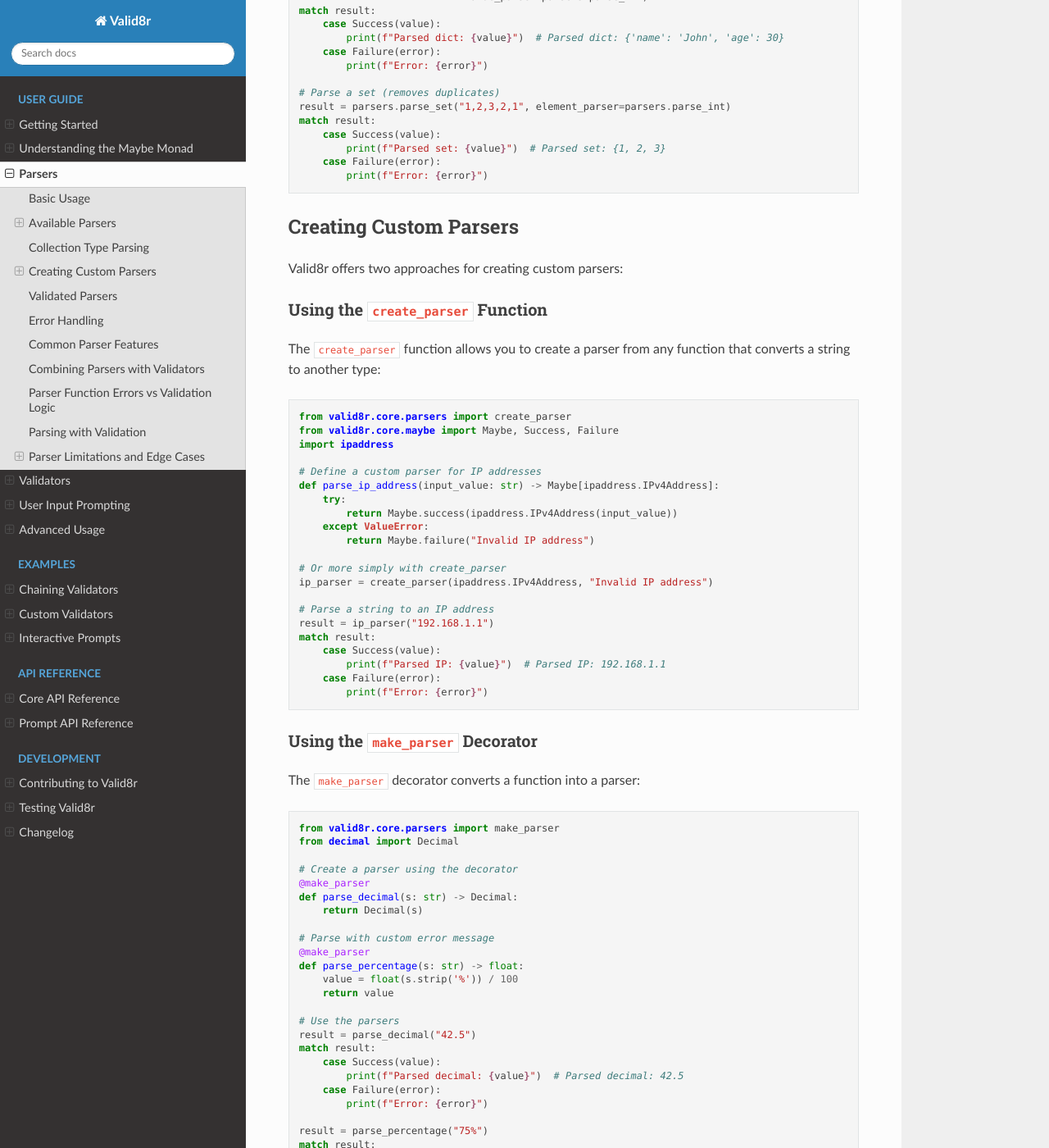
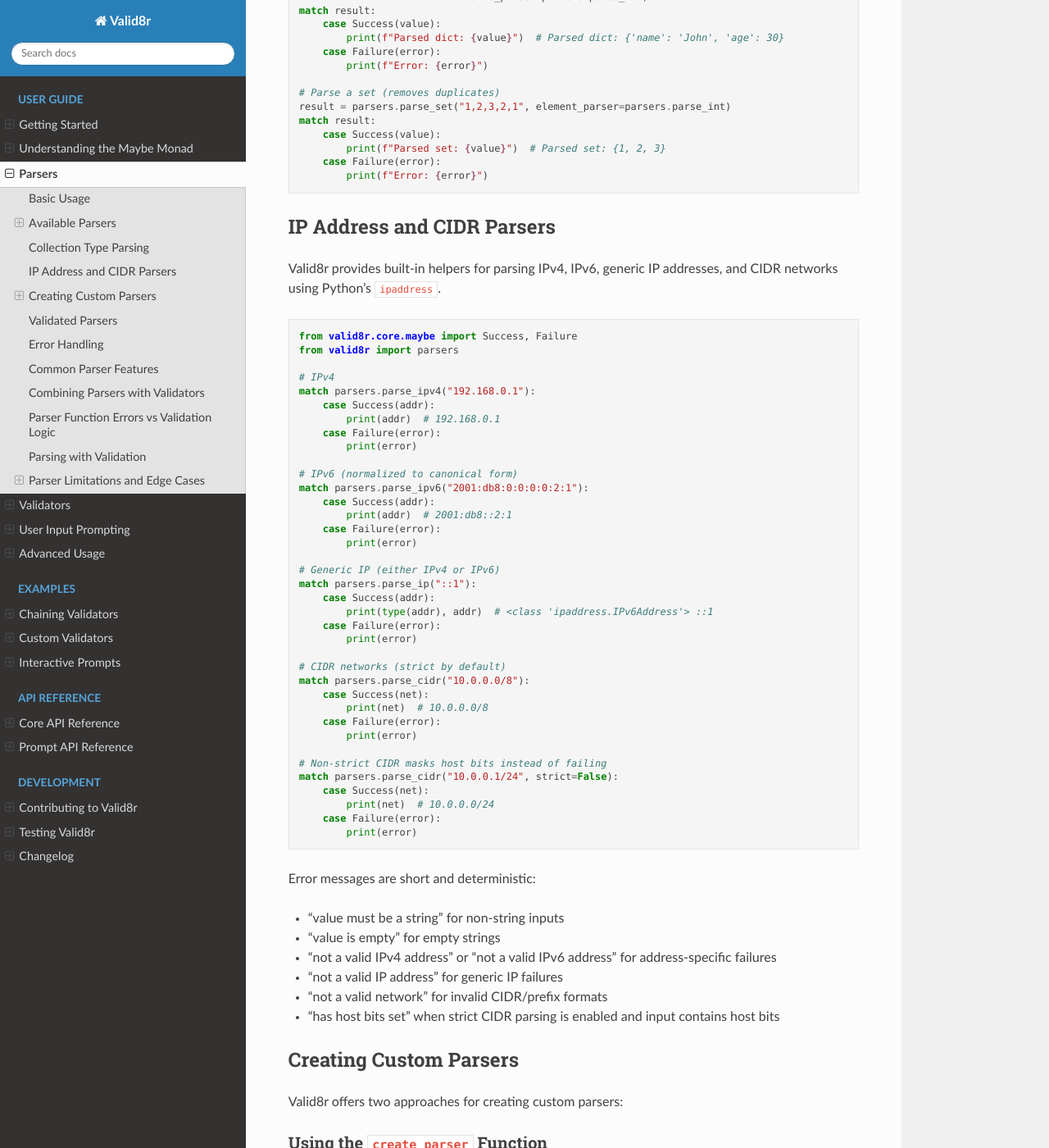
Before and after one commit to mikelane/valid8r, a Sphinx documentation site: the page built from docs/user_guide/parsers.rst, in a window 1280 px wide and 1400 px high, scrolled down 4900 px. Shown: the whole window at 82% size. Built offline with Sphinx 7.4.7 and the Read the Docs theme 3.1.0, drawn with Linux system fonts in a browser that asks for light colours; pages that are not in the unit, such as notebooks, are missing from menus; some of the changed text lies outside the part shown.

Commit message:
Add IP parsing helpers with deterministic error messages
Co-authored-by: mikelane <mikelane@gmail.com>

```diff
--- a/docs/development/changelog.rst
+++ b/docs/development/changelog.rst
@@ -11,6 +11,12 @@ and this project adheres to `Semantic Versioning <https://semver.org/spec/v2.0.0
 
 Added
 ~~~~~
+
+- IP parsing helpers built on ``ipaddress``:
+  - ``parse_ipv4``, ``parse_ipv6``, ``parse_ip``, ``parse_cidr``
+- Deterministic error messages and whitespace normalization
+- Unit tests covering IPv4/IPv6/CIDR success and failure scenarios
+- Documentation updates in User Guide, API reference, and examples
 
 - Initial implementation of the Maybe monad
 - Core parsers for various data types
--- a/docs/user_guide/parsers.rst
+++ b/docs/user_guide/parsers.rst
@@ -294,6 +294,60 @@ Valid8r supports parsing strings into collection types like lists and dictionari
        case Failure(error):
            print(f"Error: {error}")
 
+IP Address and CIDR Parsers
+---------------------------
+
+Valid8r provides built-in helpers for parsing IPv4, IPv6, generic IP addresses, and CIDR networks using Python's ``ipaddress``.
+
+.. code-block:: python
+
+   from valid8r.core.maybe import Success, Failure
+   from valid8r import parsers
+
+   # IPv4
+   match parsers.parse_ipv4("192.168.0.1"):
+       case Success(addr):
+           print(addr)  # 192.168.0.1
+       case Failure(error):
+           print(error)
+
+   # IPv6 (normalized to canonical form)
+   match parsers.parse_ipv6("2001:db8:0:0:0:0:2:1"):
+       case Success(addr):
+           print(addr)  # 2001:db8::2:1
+       case Failure(error):
+           print(error)
+
+   # Generic IP (either IPv4 or IPv6)
+   match parsers.parse_ip("::1"):
+       case Success(addr):
+           print(type(addr), addr)  # <class 'ipaddress.IPv6Address'> ::1
+       case Failure(error):
+           print(error)
+
+   # CIDR networks (strict by default)
+   match parsers.parse_cidr("10.0.0.0/8"):
+       case Success(net):
+           print(net)  # 10.0.0.0/8
+       case Failure(error):
+           print(error)
+
+   # Non-strict CIDR masks host bits instead of failing
+   match parsers.parse_cidr("10.0.0.1/24", strict=False):
+       case Success(net):
+           print(net)  # 10.0.0.0/24
+       case Failure(error):
+           print(error)
+
+Error messages are short and deterministic:
+
+- "value must be a string" for non-string inputs
+- "value is empty" for empty strings
+- "not a valid IPv4 address" or "not a valid IPv6 address" for address-specific failures
+- "not a valid IP address" for generic IP failures
+- "not a valid network" for invalid CIDR/prefix formats
+- "has host bits set" when strict CIDR parsing is enabled and input contains host bits
+
 Creating Custom Parsers
 ------------------------
 
@@ -308,23 +362,14 @@ The ``create_parser`` function allows you to create a parser from any function t
 
    from valid8r.core.parsers import create_parser
    from valid8r.core.maybe import Maybe, Success, Failure
-   import ipaddress
-
-   # Define a custom parser for IP addresses
-   def parse_ip_address(input_value: str) -> Maybe[ipaddress.IPv4Address]:
-       try:
-           return Maybe.success(ipaddress.IPv4Address(input_value))
-       except ValueError:
-           return Maybe.failure("Invalid IP address")
-
-   # Or more simply with create_parser
-   ip_parser = create_parser(ipaddress.IPv4Address, "Invalid IP address")
+   # You can still create custom parsers with create_parser for other types.
 
    # Parse a string to an IP address
-   result = ip_parser("192.168.1.1")
+   # (Built-in helpers exist: parse_ipv4/parse_ipv6/parse_ip/parse_cidr)
+   result = create_parser(int, "Not a valid integer")("123")
    match result:
        case Success(value):
-           print(f"Parsed IP: {value}")  # Parsed IP: 192.168.1.1
+           print(f"Parsed: {value}")  # Parsed: 123
        case Failure(error):
            print(f"Error: {error}")
 
```
Also changed, not shown: docs/api/core.rst (+31 -0 lines), docs/examples/basic_example.rst (+29 -0 lines).
